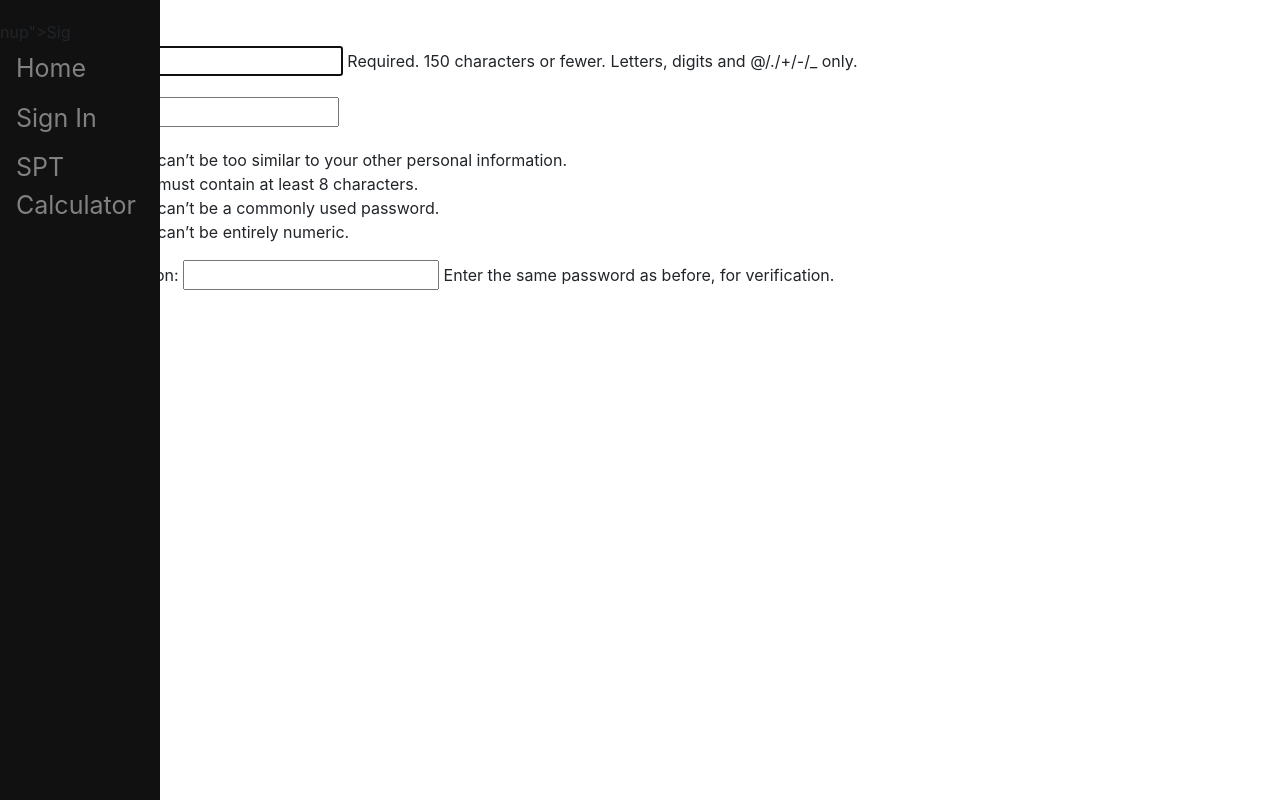
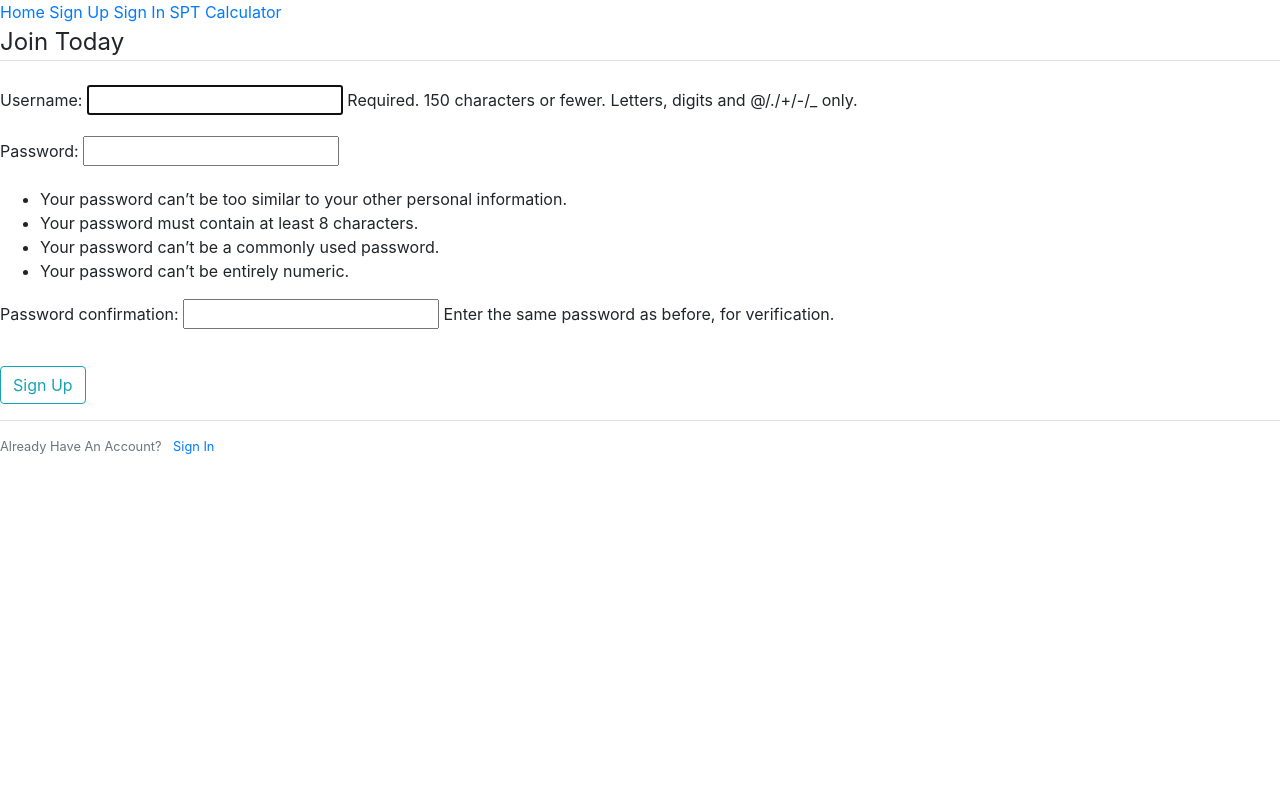
Before and after one commit to haksuman/geo4tech, a Django app: page /signup/ in a window 1280 px wide. Run offline with Django 3.2, Linux system fonts and the light colour scheme; some libraries are stand-ins or nearby versions.

Commit message:
Changes in creating account
format of user creation was changed

```diff
--- a/geo4tech/urls.py
+++ b/geo4tech/urls.py
@@ -20,6 +20,8 @@ from users import views as users_views
 urlpatterns = [
     path('', include('main.urls')),  # main is the main app
     path('admin/', admin.site.urls),
-    path("signup/", users_views.signUp, name="register")
+    path("signup/", users_views.register, name="register"),
+
+
 
 ]
--- a/main/templates/main/base.html
+++ b/main/templates/main/base.html
@@ -7,38 +7,7 @@
     <meta name="viewport" content="width=device-width, initial-scale=1, shrink-to-fit=no">
 
 
-	<!-- Bootstrap CSS -->
-	<style type="text/css">
-		.sidenav {
-			height:100%;
-			width:160px;
-			position: fixed;
-			z-index:1;
-			top:0;
-			left:0;
-			background-color:#111;
-			overflow-x: :hidden;
-			padding-top:20px;
-		}
 
-		.sidenav a {
-			padding:6px 8px 6px 16px;
-			text-decoration: none;
-			font-size:25px;
-			color: #818181;
-			display:block;
-		}
-
-		.sidenav a:hover{
-			color:#f1f1f1;
-		}
-
-		.main{
-			margin-left:160px;
-			padding: 0px 10px;
-		}
-
-	</style>
 
 	<!-- Bootstrap CSS -->
 	<link rel="stylesheet" href="https://stackpath.bootstrapcdn.com/bootstrap/4.5.2/css/bootstrap.min.css" integrity="sha384-JcKb8q3iqJ61gNV9KGb8thSsNjpSL0n8PARn9HuZOnIxN0hoP+VmmDGMN5t9UJ0Z" crossorigin="anonymous">
@@ -46,13 +15,21 @@
 </head>
 
 <body>
-	<div class="sidenav">nup">Sig
+	<div class="sidenav">
 		<a href="/">Home</a>
-		<a href="/sign Up</a>
+		<a href="/signup">Sign Up</a>
 		<a href="/signin">Sign In</a>
 		<a href="/spt">SPT Calculator</a>
 	</div>
 
+<!-- Flashing messages(alerts) -->
+	{% if messages %}
+		{% for message in messages %}
+			<div class="alert alert-{{ message.tags }}">
+				{{ message }}
+			</div>
+		{% endfor %}
+	{% endif %}
 	{% block content %}
 	{% endblock %}
 
--- a/users/templates/users/signup.html
+++ b/users/templates/users/signup.html
@@ -4,10 +4,23 @@
 
 
 {% block content %}
-	<h2>Sign up</h2>
-    <form method="POST" class="form-group">
-	{% csrf_token %}
-	{{ form.as_p }}
-	<button type="submit" class="btn btn-success">Sign Up</button>
-    </form>
+	<div class="content-section"
+
+		<form method="POST">
+			{% csrf_token %}
+			<fieldset class="form-group">
+				<legend class="border-bottom mb-4">Join Today</legend>
+				{{ form.as_p }}
+			</fieldset>
+			<div class="form-group">
+				<button class="btn btn-outline-info" type="submit">Sign Up</button>
+			</div>
+		</form>
+
+		<div class="border-top pt-3">
+			<small class="text-muted">
+				Already Have An Account? <a class="ml-2" href="/signin">Sign In</a>
+			</small>
+		</div>
+
 {% endblock %}
--- a/users/views.py
+++ b/users/views.py
@@ -1,18 +1,16 @@
 from django.shortcuts import render, redirect
 from django.contrib.auth.forms import UserCreationForm
+from django.contrib import messages
 
 
 # Create your views here.
-def signUp(request):
+def register(request):
     if request.method == "POST":
         form = UserCreationForm(request.POST)
         if form.is_valid():
-            form.save()
             username = form.cleaned_data.get("username")
-            raw_password = form.cleaned_data.get('password1')
-            user = authenticate(username=username, password=raw_password)
-            login(request, user)
-        return redirect("home")
+            messages.success(request, f'Account created for {username}!')
+            return redirect("home")
     else:
         form = UserCreationForm()
     return render(request, "users/signup.html", {"form": form})
```
Also changed, not shown: geo4tech/settings.py (+2 -6 lines).
